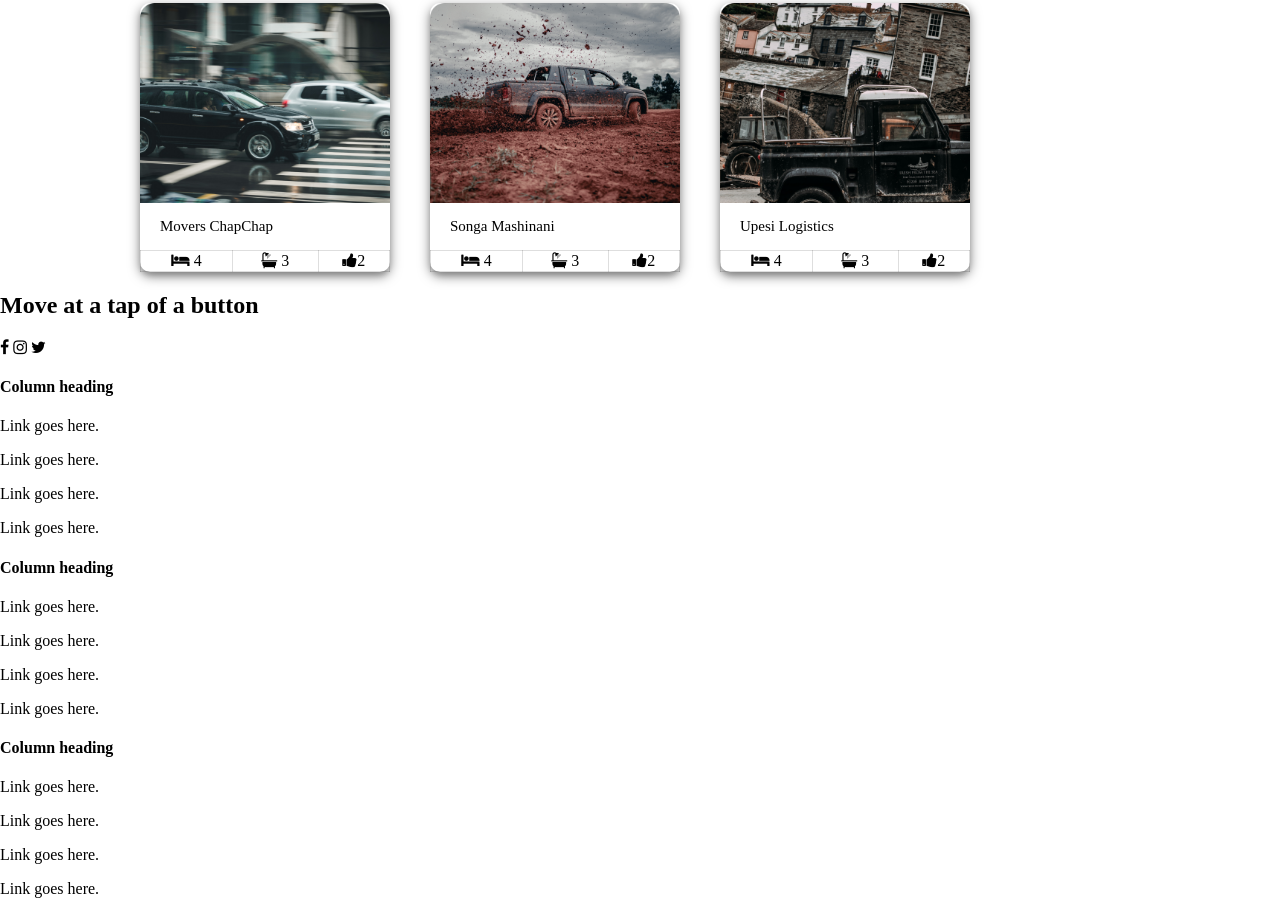
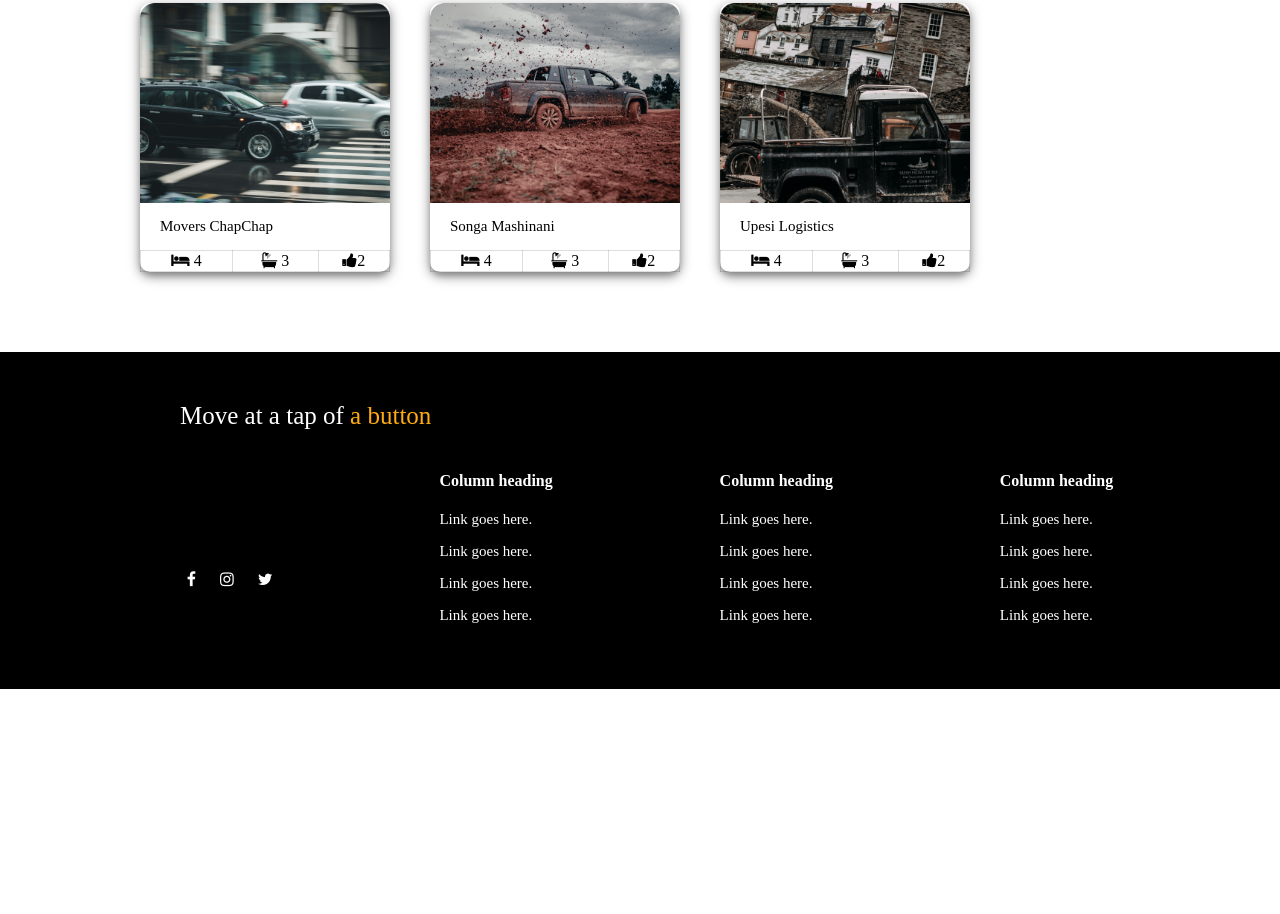
Before and after one commit to Koima-Sam/Quick-Movers-Website, a plain HTML site: page index.html in a window 1280 px wide. Shown: the part 1625-2539 px from the top of the page. After the commit the page ends 2314 px from the top, so only its background shows below. Drawn offline with Linux system fonts and the light colour scheme.

Commit message:
Change the background color and display of the footer

```diff
--- a/Assets/Css/index.css
+++ b/Assets/Css/index.css
@@ -149,3 +149,40 @@ table, th, td {
 i{
     font-size: 2px;
 }
+.footer{
+    margin-top: 80px;
+    background-color: black;
+
+}
+.footer> .footer-header > h1{
+    color: white;
+    padding-left: 180px;
+    font-size: 25px;
+    padding-top: 50px;
+    font-weight: 400;
+}
+span{
+    color: #FFAC12;
+}
+.footer-links{
+    padding-bottom: 50px;
+    display: flex;
+    justify-content: space-evenly;
+}
+.footer-links > .social {
+    margin-top: 100px;
+}
+.footer-links > .social > i{
+    color: white;
+    display: inline-block;
+    padding-top: 20px;
+    padding-left: 20px;
+}
+.footer-links > .links {
+    color: white;
+    text-align: start;
+}
+.footer-links > .links > p{
+    font-size: 15px;
+
+}
```
